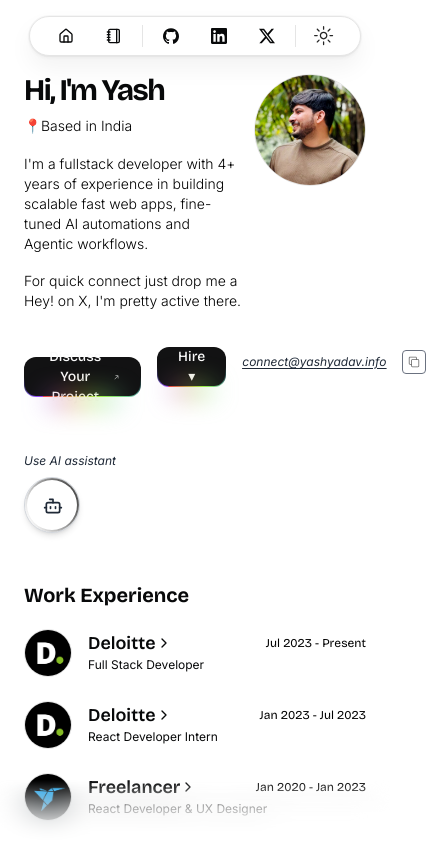
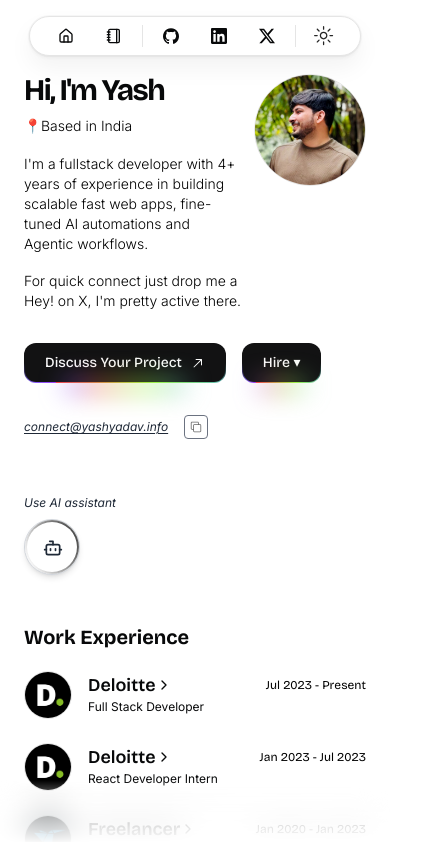
Before and after one commit to altairyash/portfolio-v3, a Next.js app: page / in a window 390 px wide. Shown: the top 842 px of the page, 426 px wide, since content can reach past the window. Built offline with nearby package versions, Linux system fonts and the light colour scheme.

Commit message:
enhancements, email clip

```diff
--- a/src/app/page.tsx
+++ b/src/app/page.tsx
@@ -11,7 +11,6 @@ import { DATA } from "@/data/resume";
 import { bricolage_grotesque } from "@/lib/fonts";
 import { cn } from "@/lib/utils";
 import { ArrowTopRightIcon } from "@radix-ui/react-icons";
-import { CopyIcon } from "lucide-react";
 import Link from "next/link";
 import Markdown from "react-markdown";
 import remarkBreaks from "remark-breaks";
@@ -52,7 +51,7 @@ export default function Page() {
             </BlurFade>
           </div>
         </div>
-        <div className="flex flex-row justify-between gap-4 w-full items-center">
+        <div className="flex flex-col md:flex-row justify-between gap-4 items-start w-full md:items-center">
           <div className="flex flex-col">
             <BlurFade delay={BLUR_FADE_DELAY * 4}>
               <div className="mt-8 flex gap-4">
```
